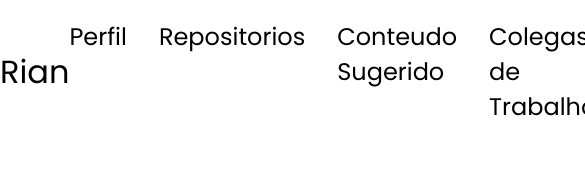
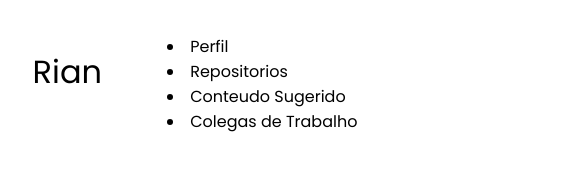
Before and after one commit to rianpuc/sitepessoal, a website: page public/index.html in a window 390 px wide. Shown: the whole page, 585 px wide, since content can reach past the window. Drawn offline with Linux system fonts and the light colour scheme.

Commit message:
fazendo menu mobile

```diff
--- a/public/assets/css/mediaqueries.css
+++ b/public/assets/css/mediaqueries.css
@@ -0,0 +1,8 @@
+@media screen and (max-width: 1200px) {
+    #navegacao {
+        display: none;
+    }
+    #nav-mobile {
+        display: flex;
+    }
+}
--- a/public/assets/css/styles.css
+++ b/public/assets/css/styles.css
@@ -59,3 +59,23 @@ a:hover{
 .nome_nav:hover{
     cursor: default;
 }
+
+/* Menu Mobile */
+
+#nav-mobile {
+    display: none;
+}
+
+.menu-mobile {
+    position: relative;
+    display: inline-block;
+}
+
+.menu-icon {
+    display: flex;
+    flex-direction: column;
+    justify-content: space-between;
+    height: 24px;
+    width: 30px;
+    cursor: pointer;
+}
--- a/public/index.html
+++ b/public/index.html
@@ -19,6 +19,22 @@
         </ul>
       </div>
     </nav>
+    <nav id="nav-mobile">
+      <div class="nome_nav">Rian</div>
+      <div class="menu-mobile">
+        <div class="menu-icon" onclick="toggleMenu()">
+          <span></span>
+          <span></span>
+          <span></span>
+        </div>
+        <div class="menu-itens">
+            <li><a href="#perfil" onclick="toggleMenu()">Perfil</a></li>
+            <li><a href="#repositorios" onclick="toggleMenu()">Repositorios</a></li>
+            <li><a href="#conteudo-sugerido" onclick="toggleMenu()">Conteudo Sugerido</a></li>
+            <li><a href="#colegas" onclick="toggleMenu()">Colegas de Trabalho</a></li>
+        </div>
+      </div>
+    </nav>
     <script src="assets/scripts/app.js"></script>
   </body>
 </html>
```
